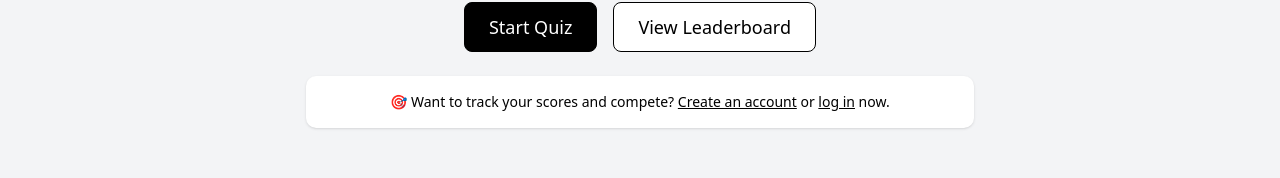
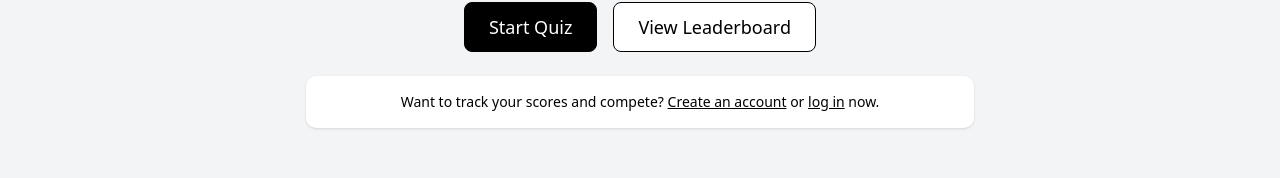
Before and after one commit to syedarhamraza/frontend_speedcode, a Next.js app: page / in a window 1280 px wide. Shown: the part 408-586 px from the top of the page. Built offline with nearby package versions, Linux system fonts and the light colour scheme; no server answers.

Commit message:
fix: root

```diff
--- a/app/page.tsx
+++ b/app/page.tsx
@@ -47,7 +47,7 @@ export default function Home() {
               transition={{ delay: 0.5 }}
               className="mt-6 bg-white text-black p-4 rounded-lg shadow text-sm"
             >
-              🎯 Want to track your scores and compete?{" "}
+              Want to track your scores and compete?{" "}
               <Link href="/register" className="underline font-medium">
                 Create an account
               </Link>{" "}
```
